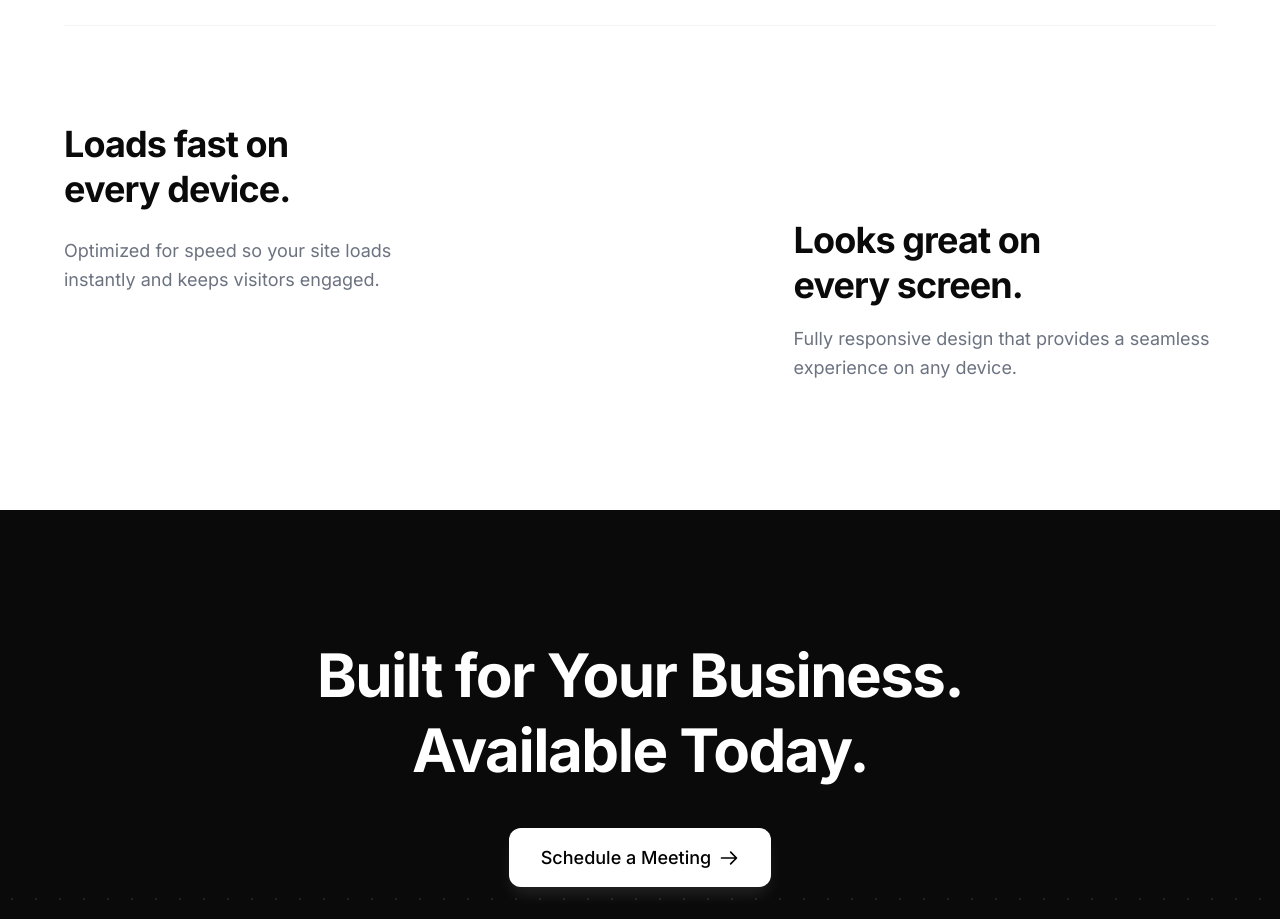
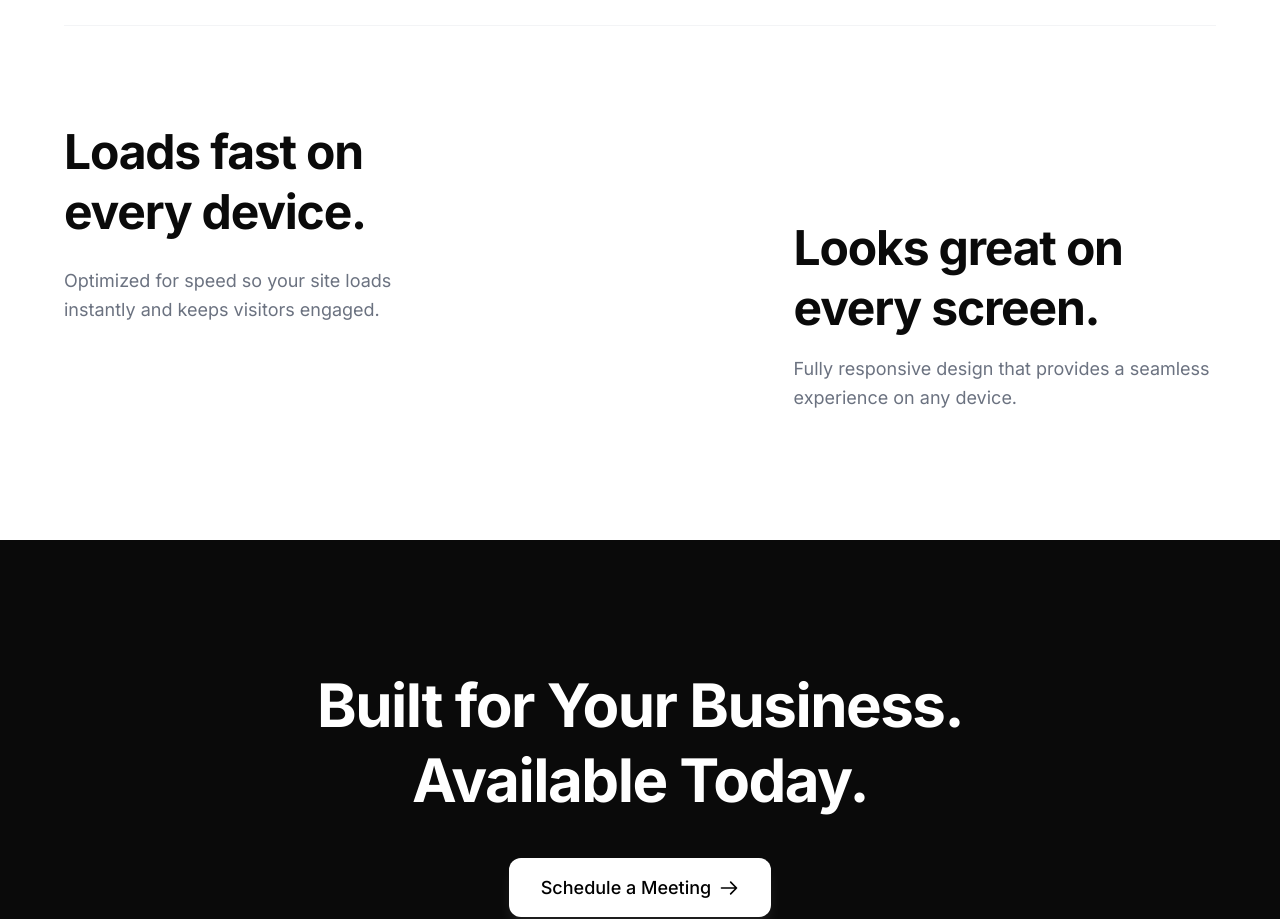
Before and after one commit to 19Kushagra0/it-solutions, a Next.js app: page / in a window 1280 px wide. Shown: the part 2040-2959 px from the top of the page. Built offline with nearby package versions, Linux system fonts and the light colour scheme.

Commit message:
update text size on performance and responsive section

```diff
--- a/src/styles/homepage.module.css
+++ b/src/styles/homepage.module.css
@@ -600,7 +600,7 @@
 }
 
 .featureTitle1 {
-  font-size: 2.25rem;
+  font-size: 3rem;
   font-weight: 700;
   letter-spacing: -0.025em;
   line-height: 1.25;
@@ -609,12 +609,12 @@
 
 @media screen and (max-width: 1023px) {
   .featureTitle1 {
-    font-size: 1.875rem;
+    font-size: 2.25rem;
   }
 }
 
 .featureTitle2 {
-  font-size: 2.25rem;
+  font-size: 3rem;
   font-weight: 700;
   letter-spacing: -0.025em;
   line-height: 1.25;
@@ -623,7 +623,7 @@
 
 @media screen and (max-width: 1023px) {
   .featureTitle2 {
-    font-size: 1.875rem;
+    font-size: 2.25rem;
   }
 }
 
```
